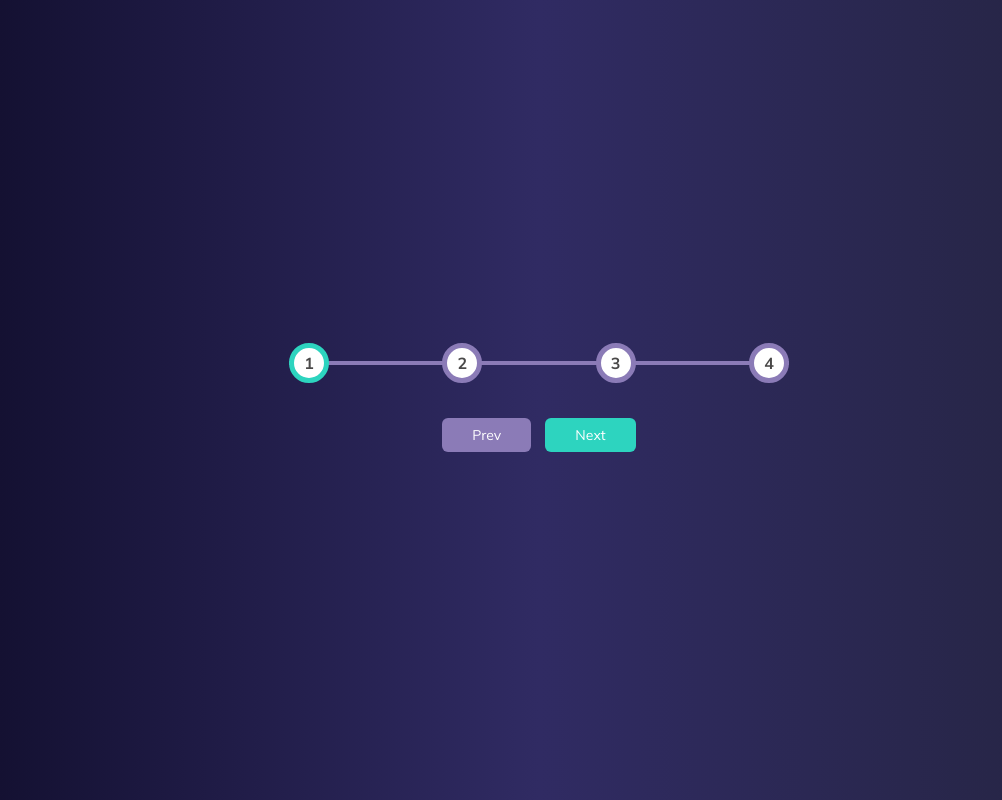
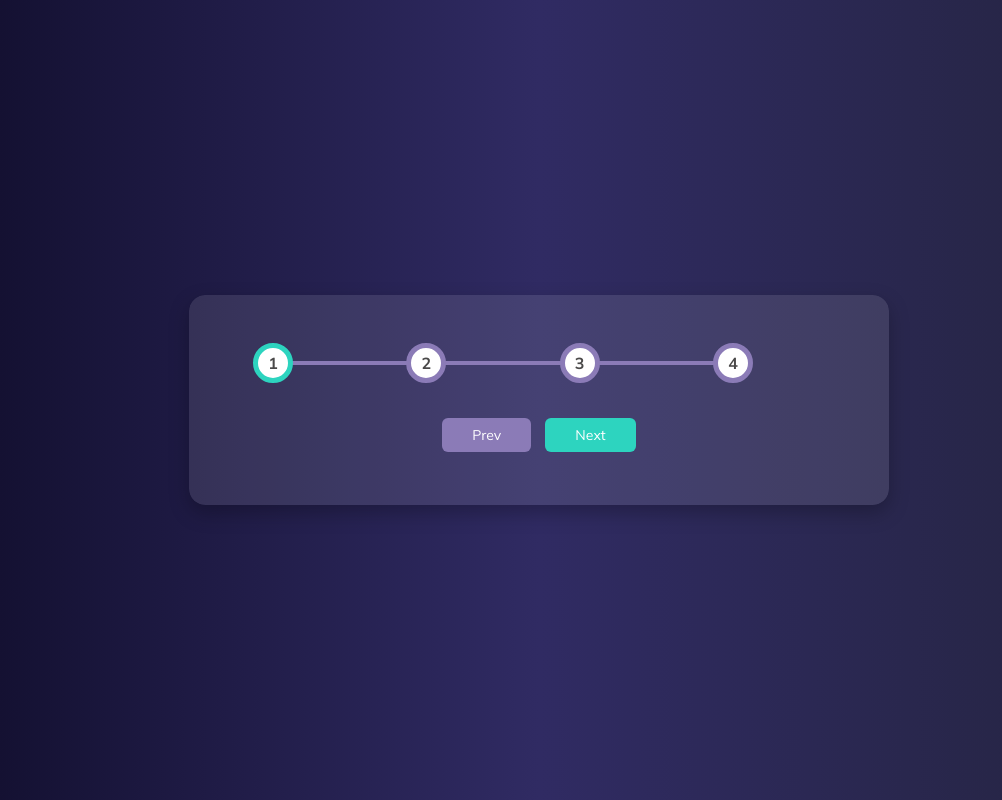
Before and after one commit to dacelibermane/Progress-Steps, a plain HTML site: page index.html in a window 1280 px wide. Shown: the whole page, without its empty margins (101-1103 px from the left). Drawn offline with Linux system fonts and the light colour scheme.

Commit message:
add transparent container

```diff
--- a/style.css
+++ b/style.css
@@ -5,10 +5,11 @@
   --progress-active-hover: #5eead4;
 
   --progress-inactive: #8b7bb7;
-  --progress-inactive-hover: #b9a8da;
+  /* --progress-inactive-hover: #b9a8da; */
 
   /*Neutral colors*/
   --color-white: #fff;
+  --color-white-transparent: rgba(255, 255, 255, 0.1);
   --color-grey: #4a4949;
 }
 
@@ -38,12 +39,27 @@ Combined with height: 100vh;, body now truly fills
   and full-page layouts consistent across browsers. */
   margin: 0;
 }
+.container {
+  position: relative;
+  text-align: center;
+  padding: 3rem 4rem;
+  border-radius: 16px;
+  overflow: hidden;
+  z-index: 0;
+  max-width: 700px;
+  width: 95%;
+  margin: 0 auto; /* center on page width-wise */
+  box-shadow: 0 8px 20px rgba(0, 0, 0, 0.25);
+}
 
-.container {
-  text-align: center;
-  /* background-color: var(--color-white);
-  border-radius: 40px;
-  height: 50vh; */
+.container::before {
+  content: "";
+  position: absolute;
+  inset: 0; /*full size of parent*/
+  background-color: var(--color-white-transparent);
+  border-radius: inherit;
+  box-shadow: 0 8px 20px rgba(0, 0, 0, 0.25);
+  z-index: -1;
 }
 
 .progress-container {
@@ -57,33 +73,27 @@ Combined with height: 100vh;, body now truly fills
 }
 
 .progress-container::before {
-  /*to actually see content, set this to empty*/
-  content: "";
+  content: ""; /*to actually see content, set this to empty*/
   position: absolute;
   background: var(--progress-inactive);
   top: 50%;
-  left: 0%;
-  /*to position line write in the middles*/
-  transform: translateY(-50%);
-  height: 4px;
-  /*represent an empty line*/
-  width: 100%;
-  /*to make sure line is behind circles and numbers*/
-  z-index: -1;
+  left: 20px; /* half of circle (40px/2) */
+  right: 20px; /* same on the other end */
+  transform: translateY(-50%); /*to position line write in the middle*/
+  height: 4px; /*represent an empty line*/
+  z-index: 1;
+  margin-bottom: 10px;
 }
 
 .progress-line {
   position: absolute;
   background: var(--progress-active);
   top: 50%;
-  left: 0%;
-  /*to position line write in the middles*/
+  left: 20px; /*same as ::before*/
   transform: translateY(-50%);
   height: 4px;
-  /*zero is the starting point of the line*/
-  width: 0%;
-  /*to make sure line is behind circles and numbers*/
-  z-index: -1;
+  width: 0%; /*zero is the starting point of the line*/
+  z-index: 2;
   transition: 0.4s ease;
 }
 
@@ -110,6 +120,7 @@ Combined with height: 100vh;, body now truly fills
   border: 5px solid var(--progress-inactive);
   /*border will change deending on where the blue line is*/
   transition: 0.4s ease;
+  z-index: 3;
 }
 
 .circle.active {
@@ -136,13 +147,8 @@ Combined with height: 100vh;, body now truly fills
   outline: none;
 }
 
-#next:hover {
+button.btn:not(:disabled):hover {
   background-color: var(--progress-active-hover);
-  color: var(--color-grey);
-}
-
-.btn:not(:disabled):hover {
-  background-color: var(--progress-inactive-hover);
   color: var(--color-grey);
 }
 
```
